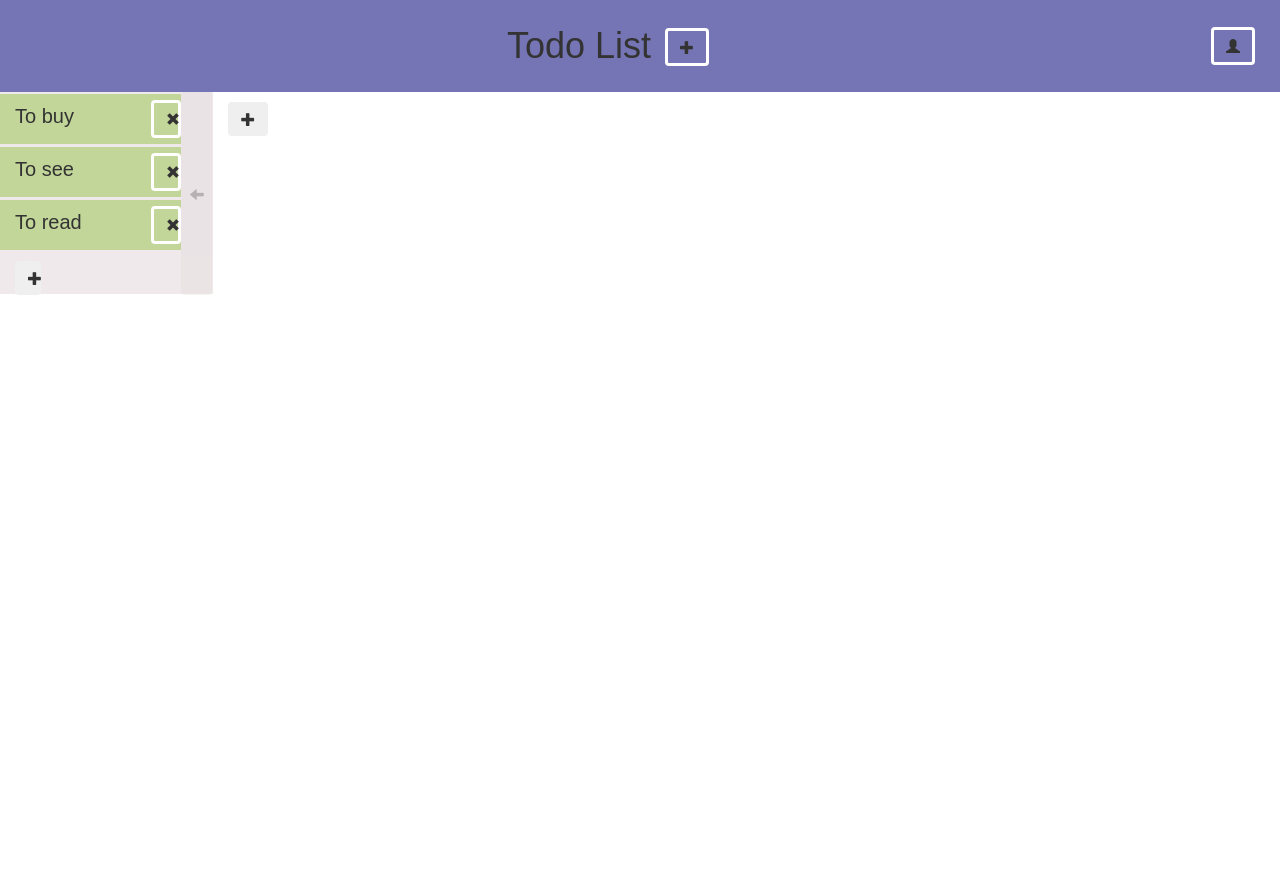
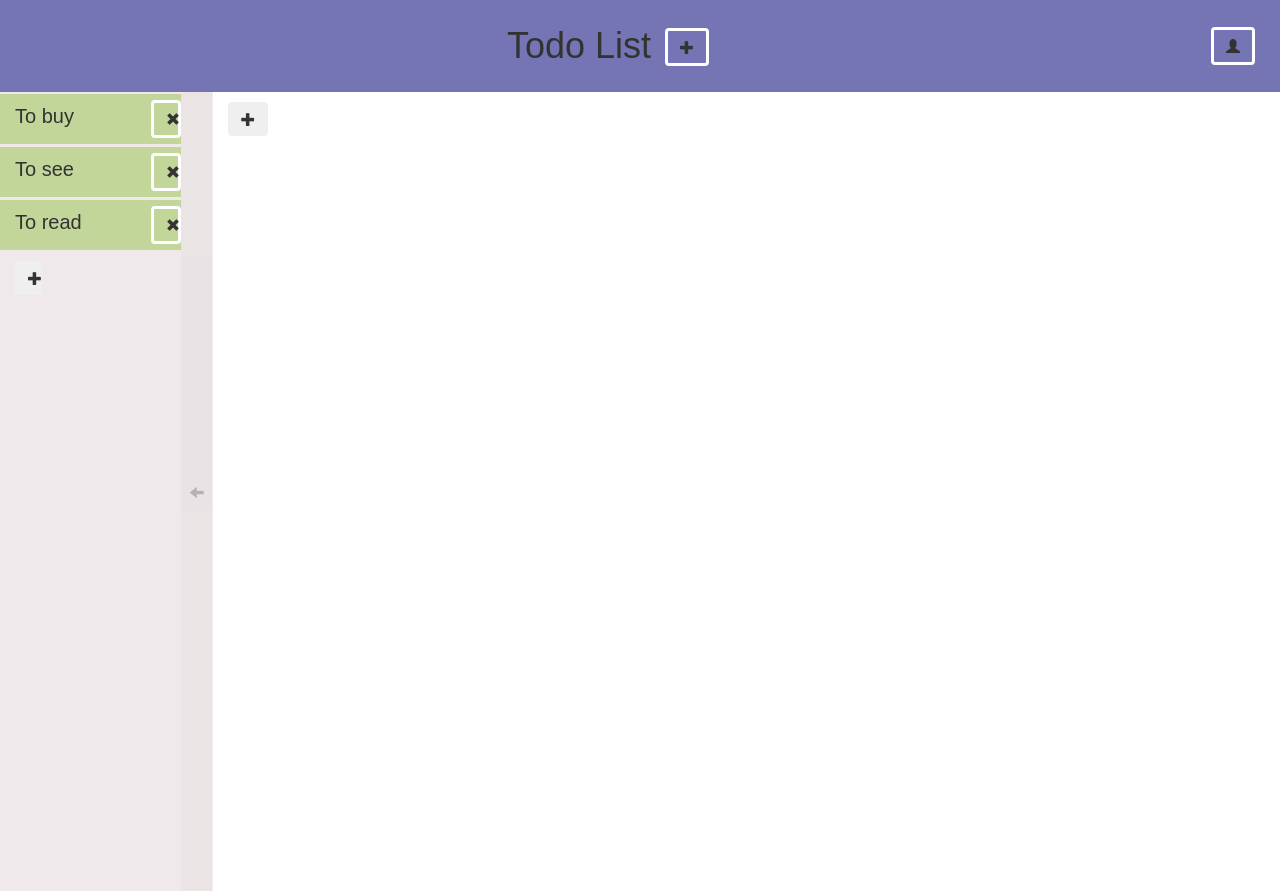
Before and after one commit to Jokerwolf/todolist, a PHP site: page / in a window 1280 px wide. Run offline with PHP 8.4, Linux system fonts and the light colour scheme.

Commit message:
sidepanel 100% height in progress

```diff
--- a/assets/css/sidePanel.css
+++ b/assets/css/sidePanel.css
@@ -1,12 +1,17 @@
 .side-panel {
     padding: 0;
     background: #f0e9eb;
+    height: 100%;
+    position: absolute;
+    overflow: hidden;
 }
 
 .list {
     float: left;
     position: relative;
     width: 85%;
+    overflow:auto;
+    height: 100%;
 }
 
 .collapse-button {
--- a/assets/css/theme.css
+++ b/assets/css/theme.css
@@ -1,3 +1,7 @@
+html, body {
+    height: 100%;
+}
+
 html * {
 	box-sizing: border-box;
     font-family: Arial;
@@ -92,5 +96,7 @@ li * {
 }
 
 .main-area {
-    height: 100vh;
+    position: absolute;
+    height: 100%;
+    right: 0;
 }
```
